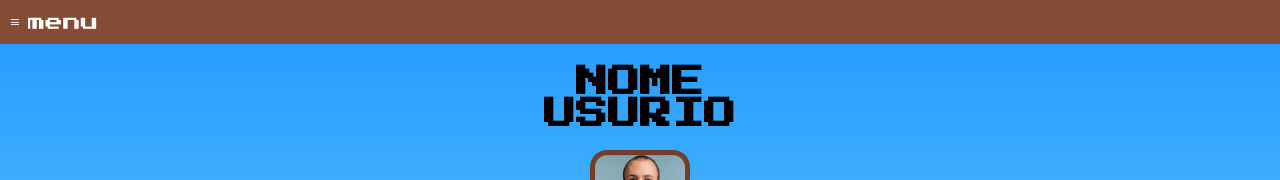
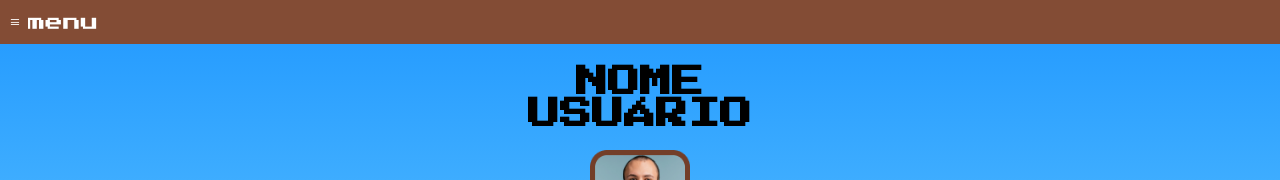
Before and after one commit to GaSoncin/training-app, a React (Vite) app: page /trainings in a window 1280 px wide. Shown: the top 180 px of the page. Built offline with nearby package versions, Linux system fonts and the light colour scheme.

Commit message:
updating commit

```diff
--- a/src/pages/TrainingPage/TrainingPage.tsx
+++ b/src/pages/TrainingPage/TrainingPage.tsx
@@ -13,7 +13,7 @@ const TrainingPage: React.FC = () => {
         </div>
       </div>
       <div className="profile-section">
-        <h1 className="username">NOME<br />USURIO</h1>
+        <h1 className="username">NOME<br />USUÁRIO</h1>
         <img src={profileImage} alt="User Profile" className="profile-image" />
       </div>
       <div className="training-list-container">
```
Also changed, not shown: src/pages/TrainingJourney/TrainingJourney.tsx (added, +17 -0 lines), src/pages/TrainingJourney/TrainingJourney.css (added).
